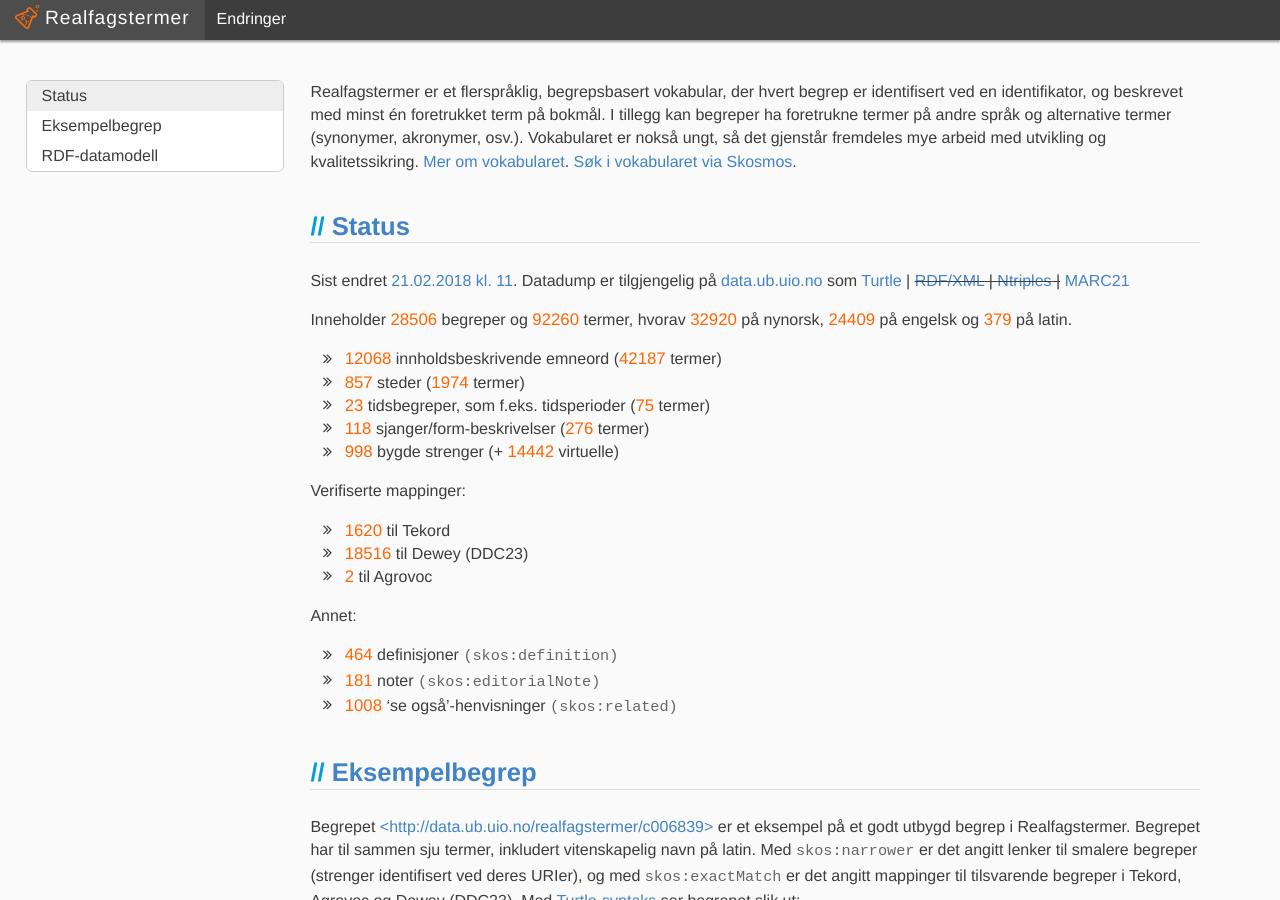
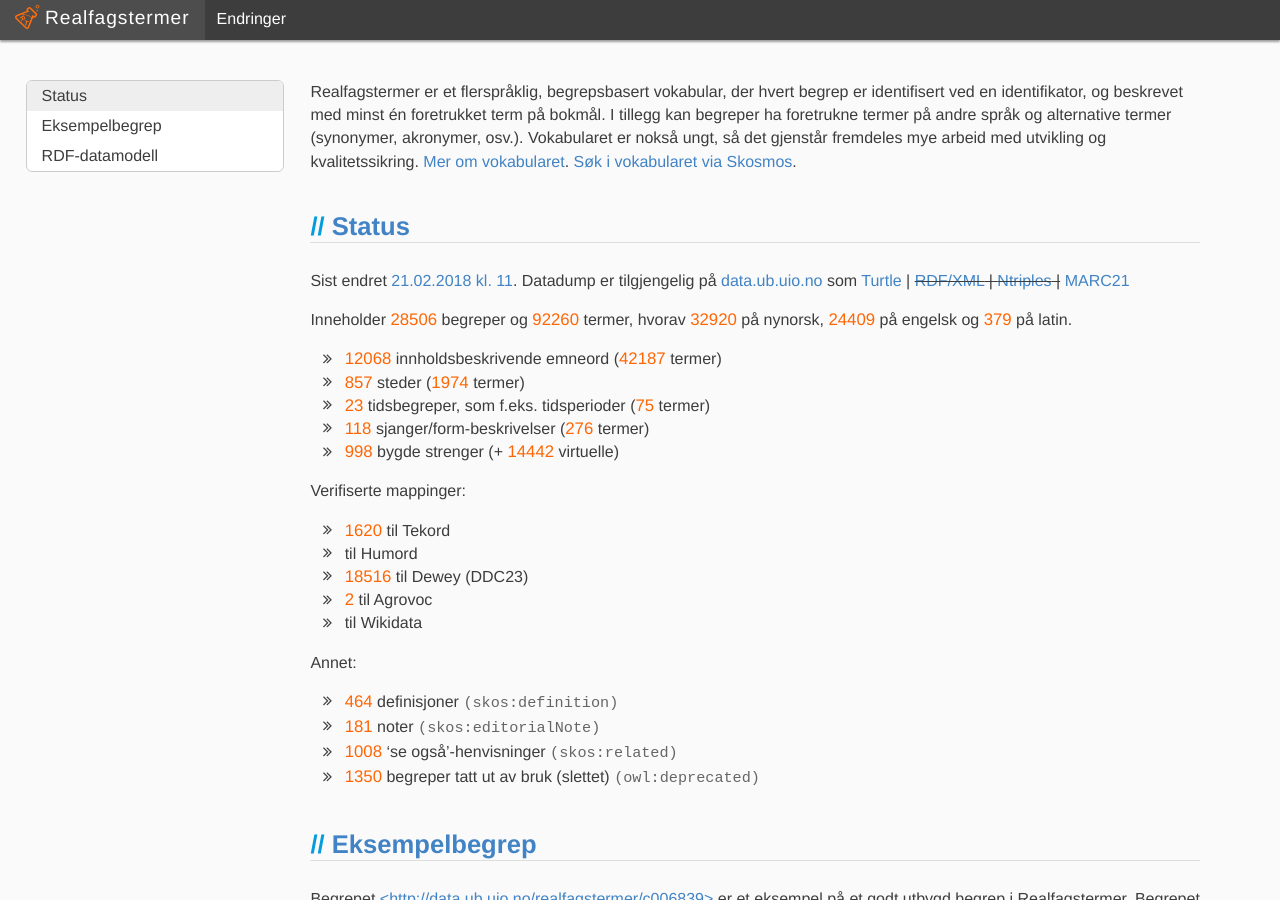
Before and after one commit to realfagstermer/realfagstermer.github.io, a Jekyll site: the page built from index.html, in a window 1280 px wide and 900 px high. Built offline with Jekyll 4.4.1, drawn with Linux system fonts in a browser that asks for light colours; nearby versions of some CDN libraries; library files that are not in the unit come from our copies.

Commit message:
Vis mappinger til Humord og Wikidata, samt antall slettede begreper

```diff
--- a/index.html
+++ b/index.html
@@ -65,10 +65,16 @@ title: Realfagstermer
             <span class="number">{{ site.data.stats_current.mappings.tekord }}</span> til Tekord
         </li>
         <li><i class="fa fa-li fa-angle-double-right"></i>
+            <span class="number">{{ site.data.stats_current.mappings.humord }}</span> til Humord
+        </li>
+        <li><i class="fa fa-li fa-angle-double-right"></i>
             <span class="number">{{ site.data.stats_current.mappings.ddc }}</span> til Dewey (DDC23)
         </li>
         <li><i class="fa fa-li fa-angle-double-right"></i>
             <span class="number">{{ site.data.stats_current.mappings.agrovoc }}</span> til Agrovoc
+        </li>
+        <li><i class="fa fa-li fa-angle-double-right"></i>
+            <span class="number">{{ site.data.stats_current.mappings.wikidata }}</span> til Wikidata
         </li>
     </ul>
 
@@ -85,6 +91,10 @@ title: Realfagstermer
         <li><i class="fa fa-li fa-angle-double-right"></i>
             <span class="number">{{ site.data.stats_current.features.related }}</span> ‘se også’-henvisninger
             <tt>(skos:related)</tt>
+        </li>
+        <li><i class="fa fa-li fa-angle-double-right"></i>
+            <span class="number">{{ site.data.stats_current.deprecatedConcepts }}</span> begreper tatt ut av bruk (slettet)
+            <tt>(owl:deprecated)</tt>
         </li>
     </ul>
 
```
